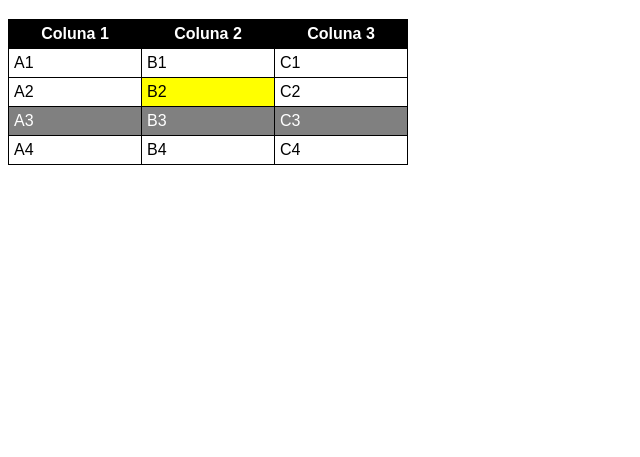
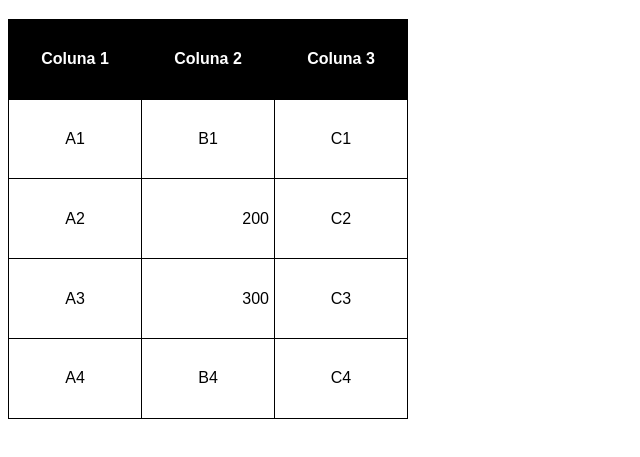
Before and after one commit to RodrigoSSK/html-css, a plain HTML site: page exercicios/ex023/tabela001.html in a window 1280 px wide. Shown: the part 61-518 px from the top of the page, without its empty margins (0-640 px from the left). Drawn offline with Linux system fonts and the light colour scheme.

Commit message:
Adicionei alinhamento

```diff
--- a/exercicios/ex023/tabela001.html
+++ b/exercicios/ex023/tabela001.html
@@ -11,6 +11,7 @@
 
         table{
             width: 400px;
+            height: 400px;
             border-collapse: collapse; /* Propriedade para fazer com que a borda se junte */
 
         }
@@ -26,17 +27,15 @@
         td{
             border: 1px solid black;
             padding: 5px;
+            text-align: center; /* Alinhamento horizontal da tabela */
+            vertical-align: middle; /* Alinhamento vertical da tabela */
         }
 
-        tr.linha{
-            background-color: grey;
-            color: white;
+        td.numero{
+            text-align: right;
         }
 
-        td.dado{
-            background-color: yellow;
 
-        }
     </style>
 </head>
 <body>
@@ -62,12 +61,12 @@
         </tr>
         <tr> <!-- Segunda linha -->
             <td>A2</td>
-            <td class="dado">B2</td>
+            <td class="numero">200</td>
             <td>C2</td>
         </tr>
-        <tr class="linha"><!-- Terceira linha -->
+        <tr><!-- Terceira linha -->
             <td>A3</td>
-            <td>B3</td>
+            <td class="numero">300</td>
             <td>C3</td>
         </tr>
         <tr>
```
